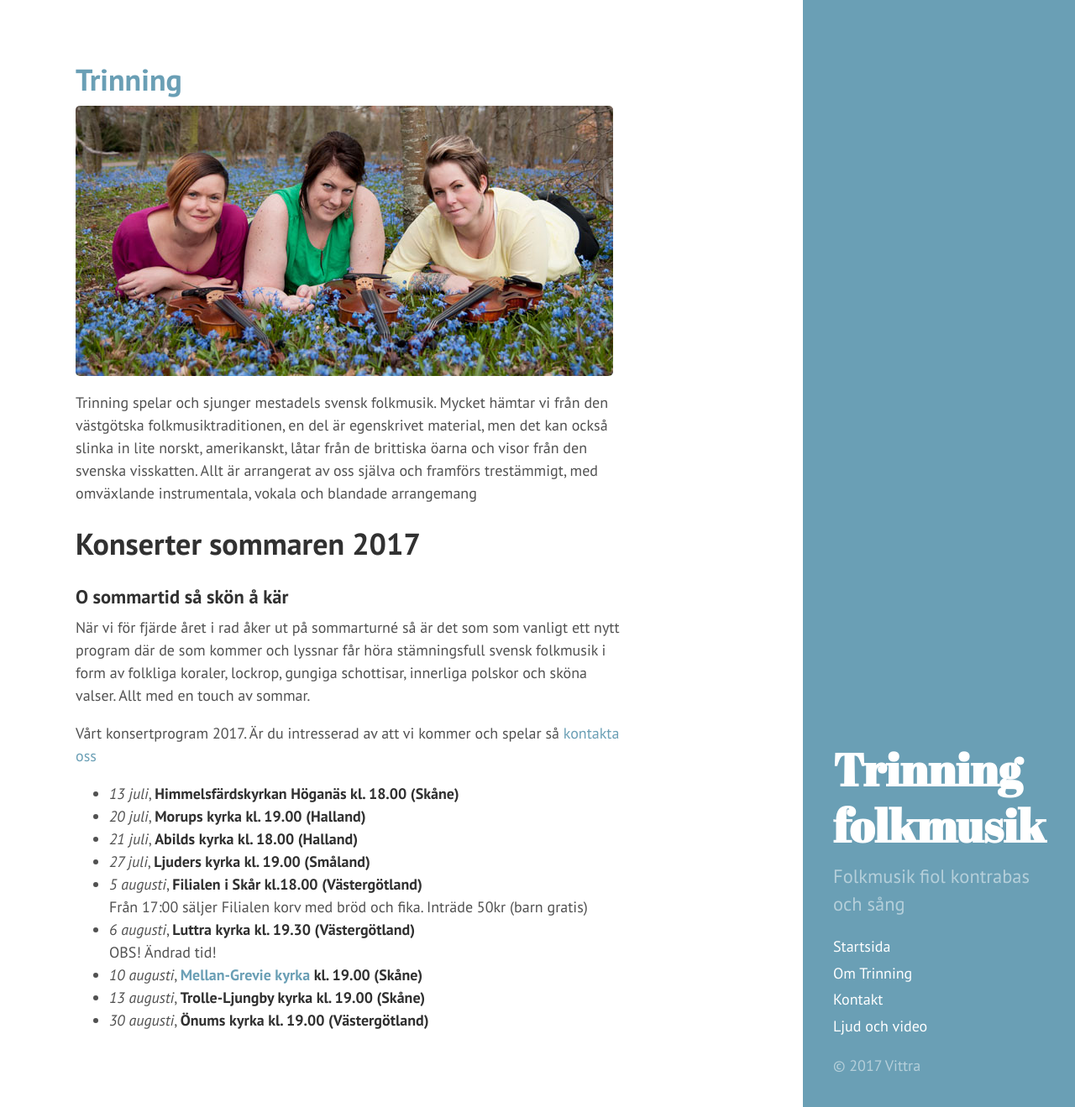
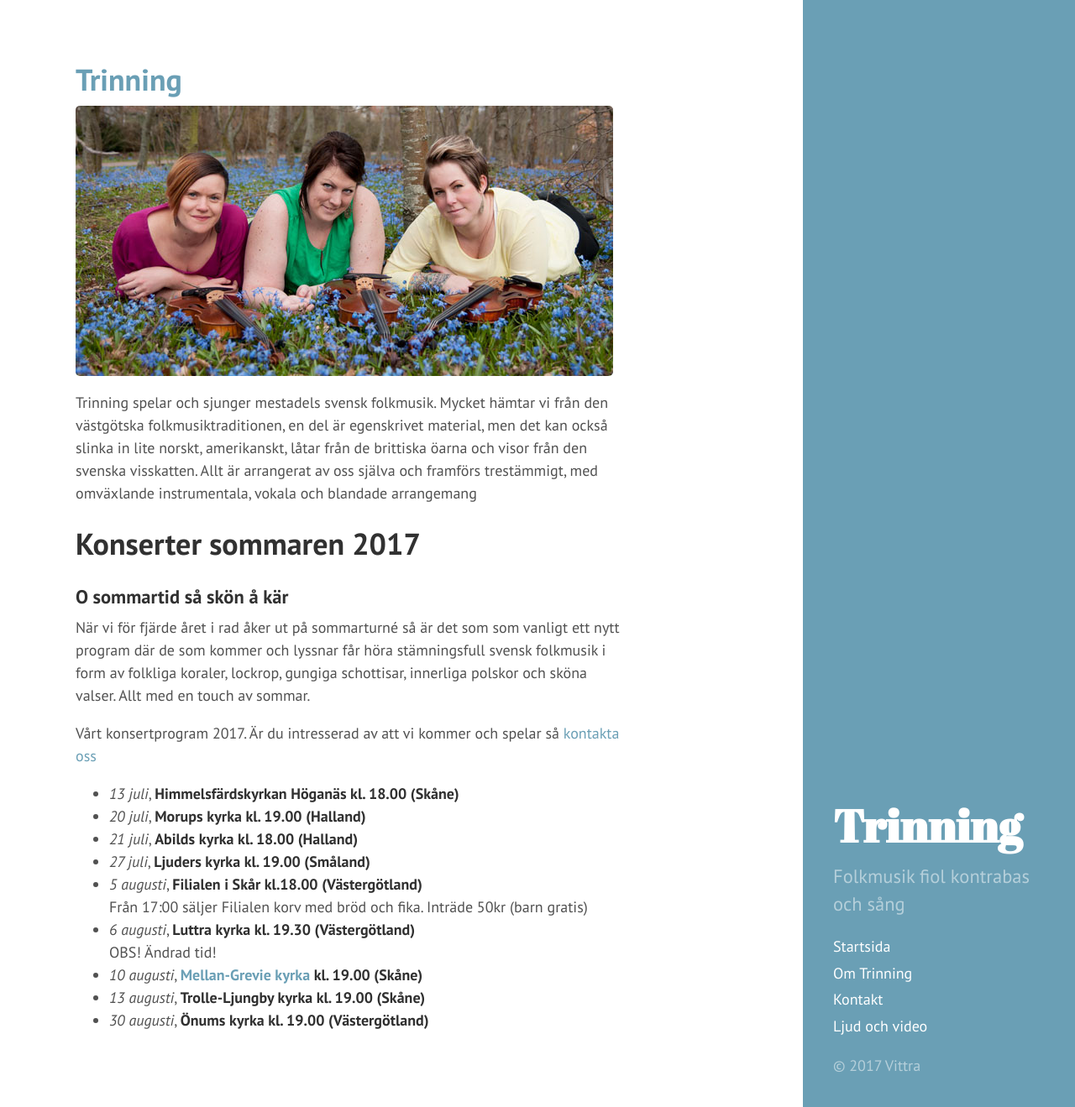
Before and after one commit to trinning/trinning.github.io, a Jekyll site: the page built from index.md, in a window 1280 px wide and 1319 px high. Shown: the whole window at 84% size. Built offline with Jekyll 4.4.1, drawn with Linux system fonts in a browser that asks for light colours.

Commit message:
name fixes

```diff
--- a/_config.yml
+++ b/_config.yml
@@ -6,7 +6,7 @@
 permalink:        pretty
 
 # Setup
-title:            Trinning folkmusik
+title:            Trinning
 tagline:          'Alla goda ting är Trinning'
 description:      'Folkmusik fiol kontrabas och sång'
 #url:              https://trinning.se
```
